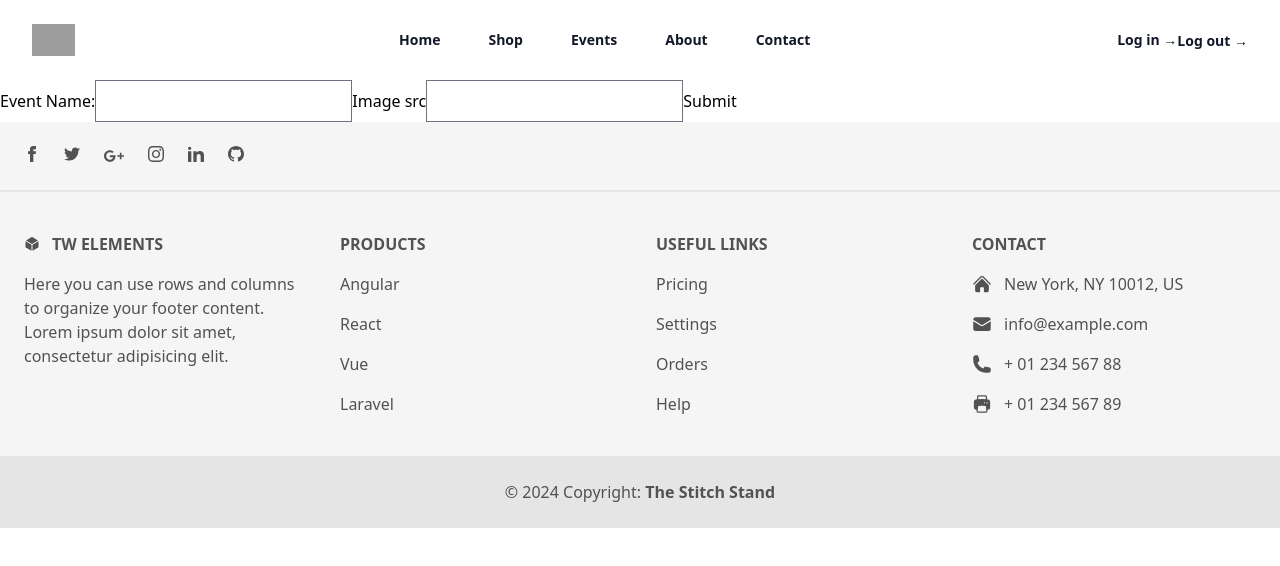
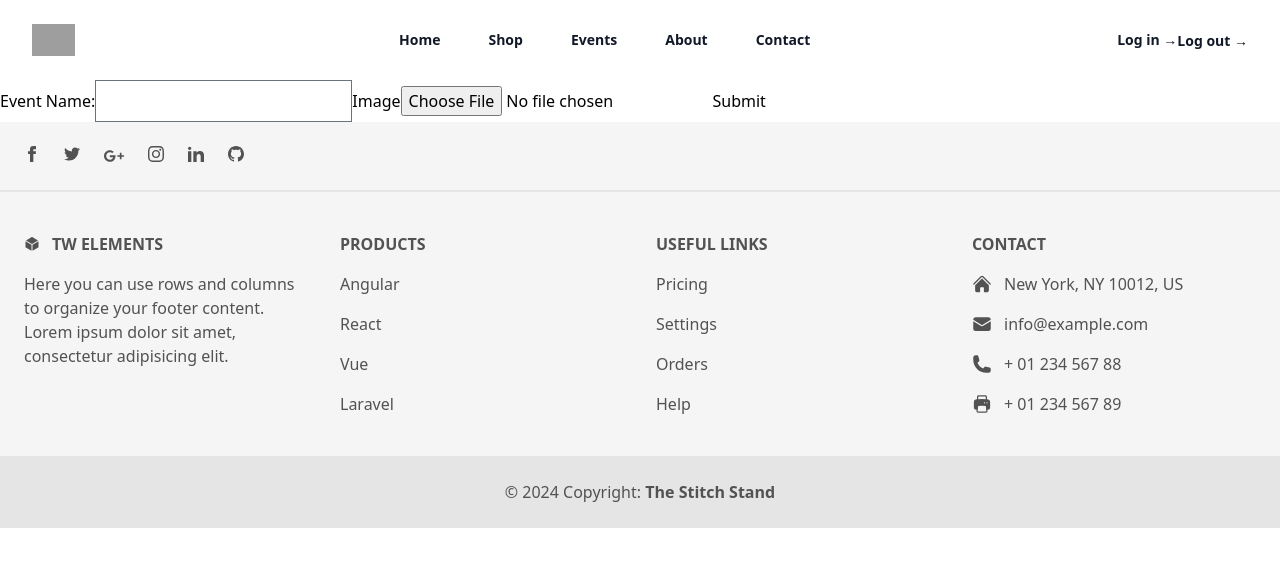
Before and after one commit to piecanoe/the-stitch-stand, a React (Vite) app: page /events/create in a window 1280 px wide. Shown: the top 566 px of the page. Built offline with nearby package versions, Linux system fonts and the light colour scheme; sample sign-in values are in the browser's storage; grey boxes are pictures that could not be loaded.

Commit message:
Create function to up[load images to new Events

```diff
--- a/src/pages/CreateEventPage.jsx
+++ b/src/pages/CreateEventPage.jsx
@@ -1,10 +1,14 @@
-import { useState, useEffect } from 'react';
+import { useState, useEffect, useRef } from 'react';
 import { useNavigate } from 'react-router-dom';
 import { createEvent } from '../api';
 
 export default function CreateEventPage() {
   const [name, setName] = useState('');
-  const [img, setImg] = useState('');
+  const [file, setFile] = useState();
+
+  const MAX_FILE_SIZE = 15000000;
+
+  const inputFile = useRef(null);
 
   let user = sessionStorage.getItem('User');
   const navigate = useNavigate();
@@ -18,11 +22,35 @@ export default function CreateEventPage() {
   async function handleSubmit() {
     let submitObject = {
       name: name,
-      img: img,
       date: new Date(),
+      file: file,
     };
 
     await createEvent(submitObject);
+  }
+
+  function handleFileUpload(e) {
+    const file = e.target.files[0];
+
+    const fileExtension = file.name.substring(file.name.lastIndexOf('.'));
+    if (
+      fileExtension != '.jpg' &&
+      fileExtension != '.jpg' &&
+      fileExtension != '.png'
+    ) {
+      alert('File must be jpg or png');
+      inputFile.current.value = '';
+      inputFile.current.type = 'file';
+      return;
+    }
+    if (file.size > MAX_FILE_SIZE) {
+      alert('File size exceeds the limit (15Mb');
+      inputFile.current.value = '';
+      inputFile.current.type = 'file';
+      return;
+    }
+
+    setFile(file);
   }
 
   return (
@@ -34,13 +62,8 @@ export default function CreateEventPage() {
         required
         name="name"
       />
-      <label>Image src</label>
-      <input
-        onChange={(e) => setImg(e.target.value)}
-        maxLength={5000}
-        required
-        name="img"
-      />
+      <label>Image</label>
+      <input type="file" onChange={handleFileUpload} ref={inputFile} required />
       <button type="submit">Submit</button>
     </form>
   );
```
